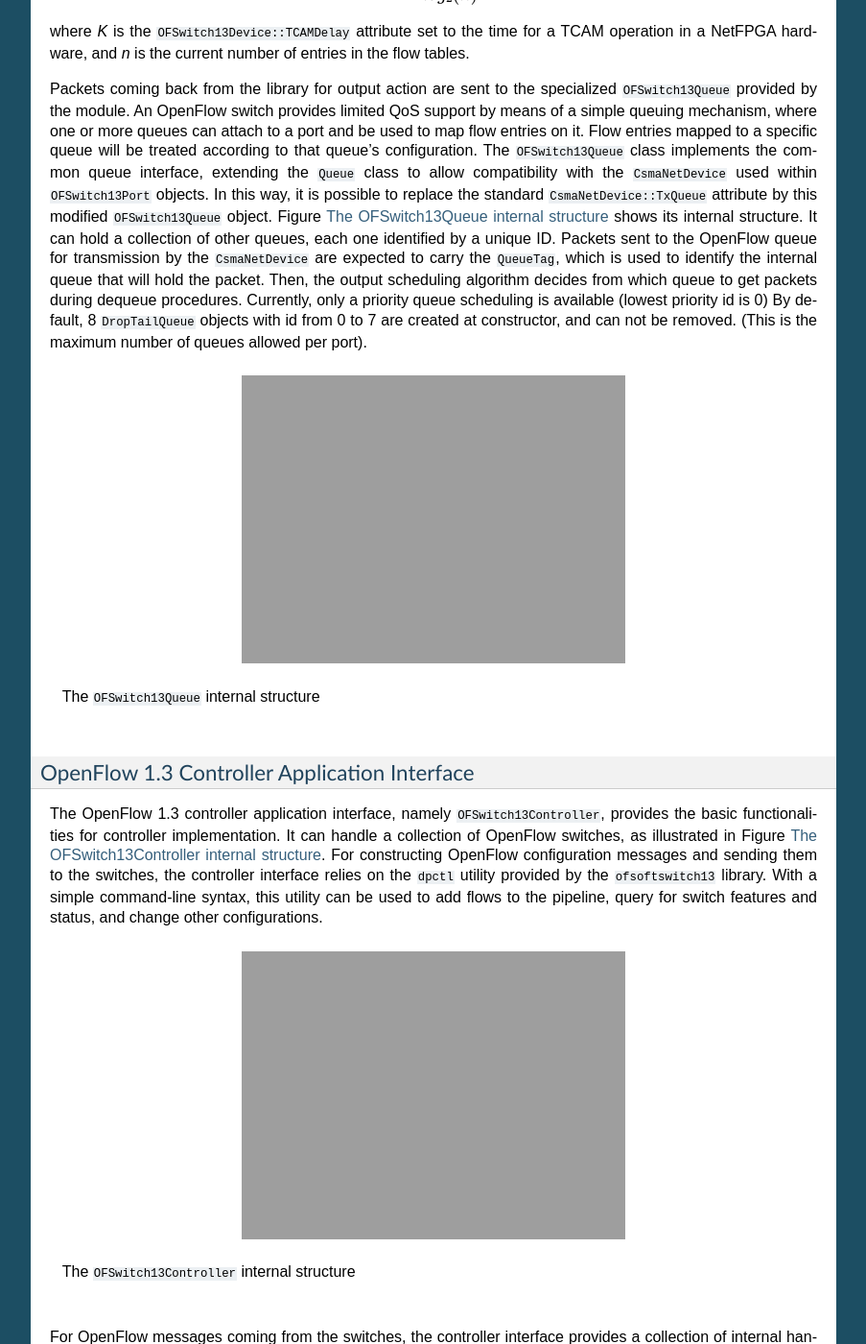
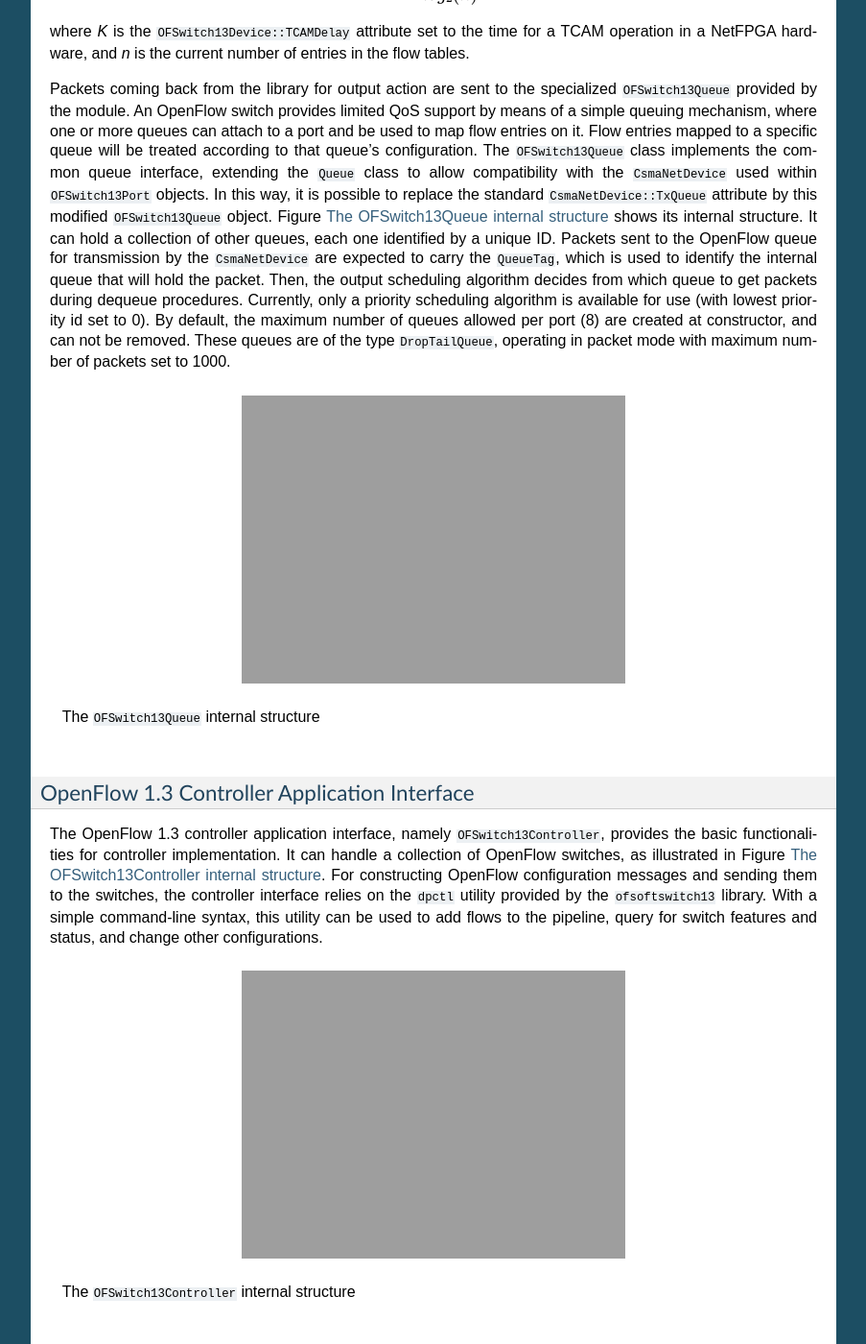
Before and after one commit to ljerezchaves/ofswitch13, a Sphinx documentation site: the page built from doc/source/ofswitch13-description.rst, in a window 1280 px wide and 1400 px high, scrolled down 1871 px. Shown: the whole window at 96% size, without its empty margins (198-1101 px from the left). Built offline with Sphinx 7.4.7, drawn with Linux system fonts in a browser that asks for light colours; formulas are drawn with MathJax 3; some of the changed text lies outside the part shown.

Commit message:
Improving documentation.

```diff
--- a/doc/source/ofswitch13-description.rst
+++ b/doc/source/ofswitch13-description.rst
@@ -110,10 +110,11 @@ identified by a unique ID. Packets sent to the OpenFlow queue for transmission
 by the ``CsmaNetDevice`` are expected to carry the ``QueueTag``, which is used
 to identify the internal queue that will hold the packet. Then, the output
 scheduling algorithm decides from which queue to get packets during dequeue
-procedures. Currently, only a priority queue scheduling is available (lowest
-priority id is 0) By default, 8 ``DropTailQueue`` objects with id from 0 to 7
-are created at constructor, and can not be removed. (This is the maximum number
-of queues allowed per port).
+procedures. Currently, only a priority scheduling algorithm is available for
+use (with lowest priority id set to 0). By default, the maximum number of
+queues allowed per port (8) are created at constructor, and can not be removed.
+These queues are of the type ``DropTailQueue``, operating in packet mode with
+maximum number of packets set to 1000.
 
 .. _fig-ofswitch13-queue:
 
```
Also changed, not shown: other parts of doc/source/ofswitch13-description.rst (+2 -2 lines).
